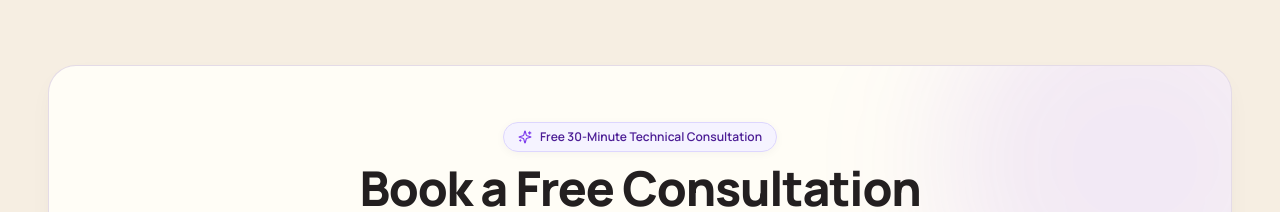
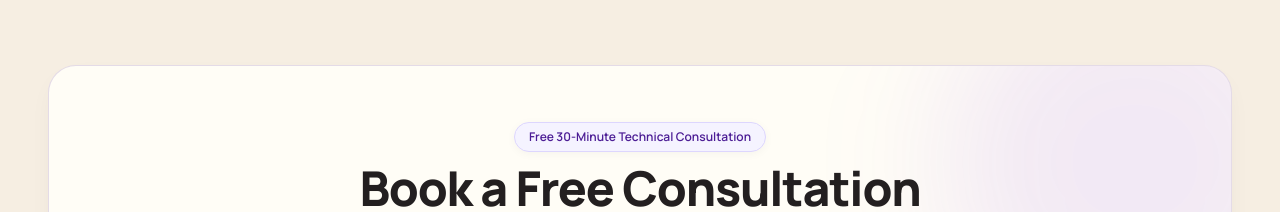
Before and after one commit to aditya-irl/Agency, a Next.js app: page / in a window 1280 px wide. Shown: the part 7320-7532 px from the top of the page. Built offline with nearby package versions, Linux system fonts and the light colour scheme; no server answers.

Commit message:
style: remove sparkle icon from consultation header badge

```diff
--- a/src/components/AppointmentBooking.tsx
+++ b/src/components/AppointmentBooking.tsx
@@ -7,7 +7,6 @@ import {
   CheckCircle2,
   AlertCircle,
   Loader2,
-  Sparkles,
   Phone,
   Building,
   User,
@@ -230,8 +229,7 @@ export default function AppointmentBooking({
         <div className="relative z-10 max-w-4xl mx-auto space-y-8">
           {/* Section Header */}
           <div className="text-center space-y-3 max-w-2xl mx-auto">
-            <div className="inline-flex items-center gap-2 px-3.5 py-1.5 rounded-full bg-violet-50 border border-violet-200 text-xs font-semibold text-violet-900 shadow-subtle">
-              <Sparkles className="w-3.5 h-3.5 text-violet-600" />
+            <div className="inline-flex items-center px-3.5 py-1.5 rounded-full bg-violet-50 border border-violet-200 text-xs font-semibold text-violet-900 shadow-subtle">
               <span>Free 30-Minute Technical Consultation</span>
             </div>
             <h2 className="text-3xl sm:text-4xl md:text-5xl font-extrabold tracking-tight text-foreground leading-[1.15]">
```
